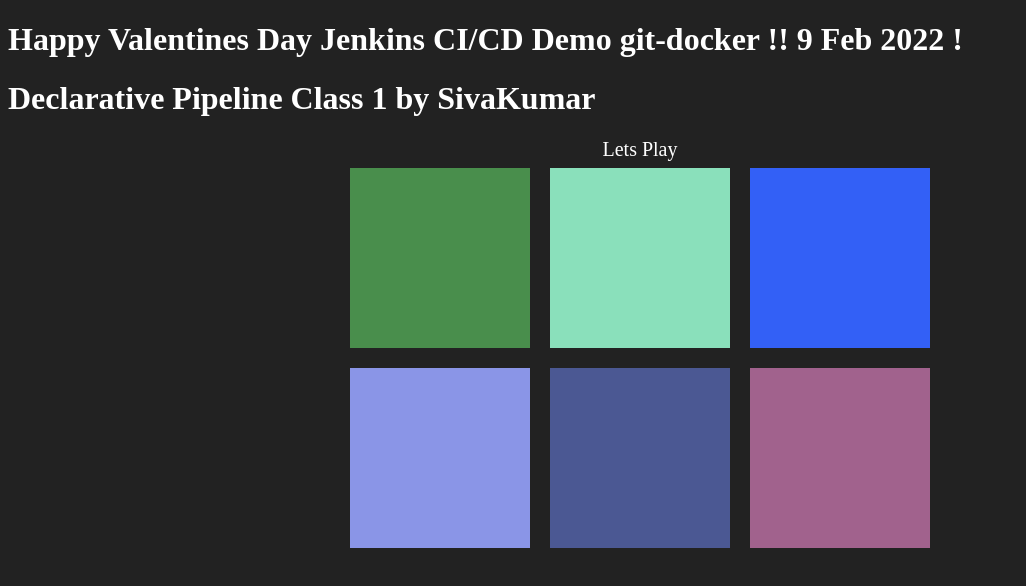
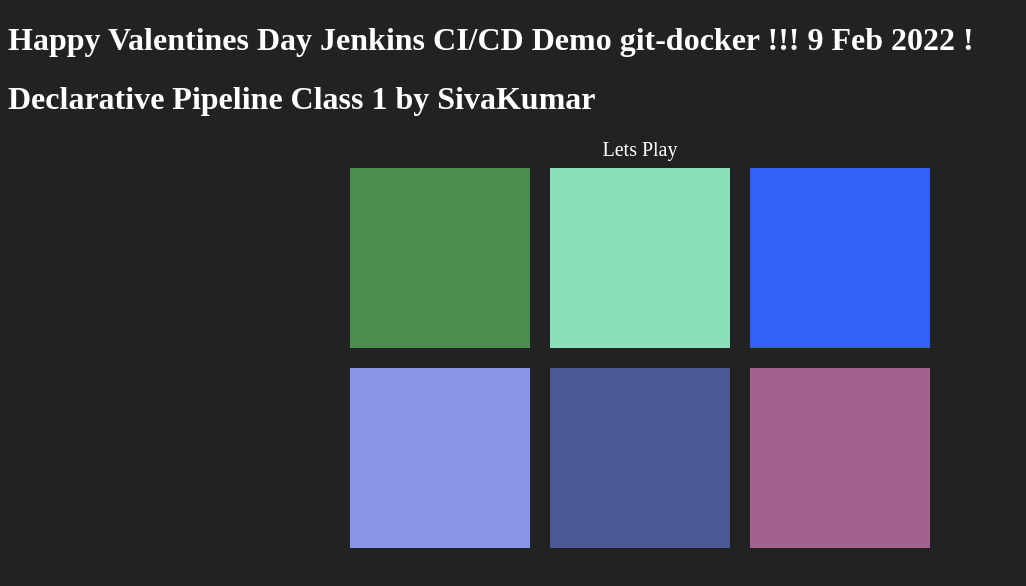
Before and after one commit to SivaKumar2606/webhookjenkinstesting, a plain HTML site: page index.html in a window 1280 px wide. Shown: the whole page, without its empty margins (0-1026 px from the left). Drawn offline with Linux system fonts and the light colour scheme.

Commit message:
Update index.html

```diff
--- a/index.html
+++ b/index.html
@@ -8,7 +8,7 @@
 	<title>Color Game</title>
 </head>
 <body>
-	<h1> Happy Valentines Day Jenkins CI/CD Demo git-docker !! 9 Feb 2022 !</h1>
+	<h1> Happy Valentines Day Jenkins CI/CD Demo git-docker !!! 9 Feb 2022 !</h1>
 	<h1> Declarative Pipeline Class 1 by SivaKumar </h1>
 	<div id="smallcont">
 		<div></div>
```
